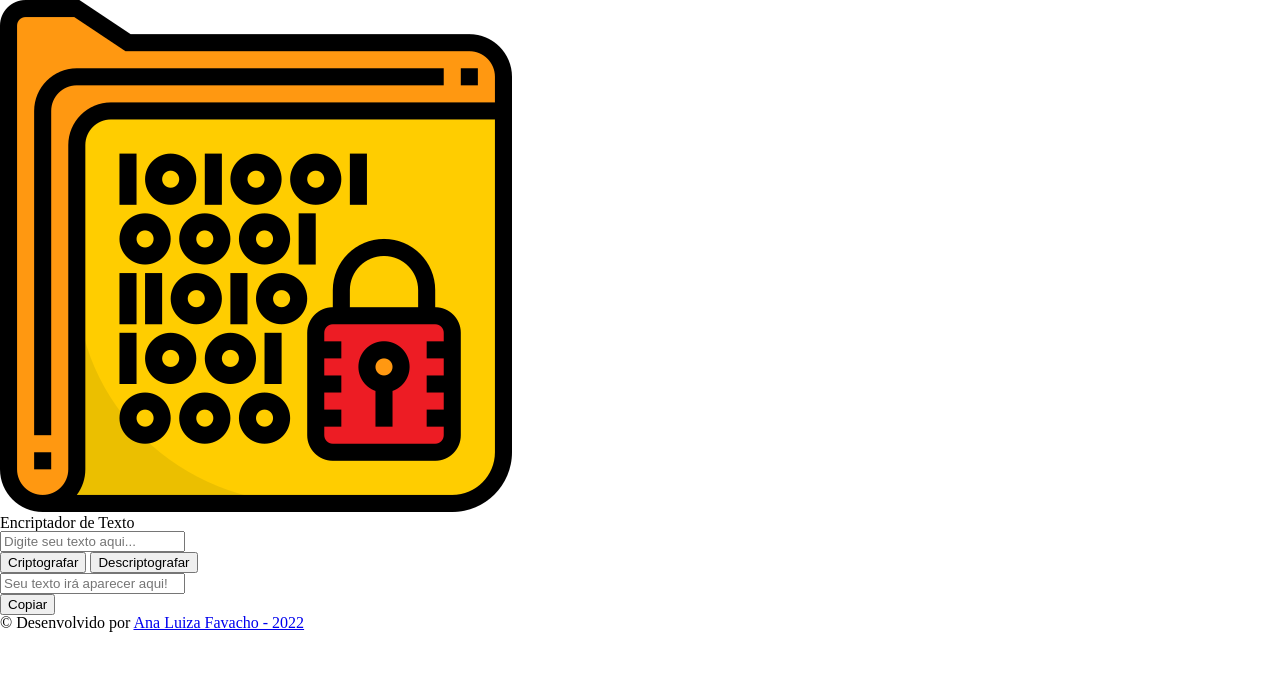
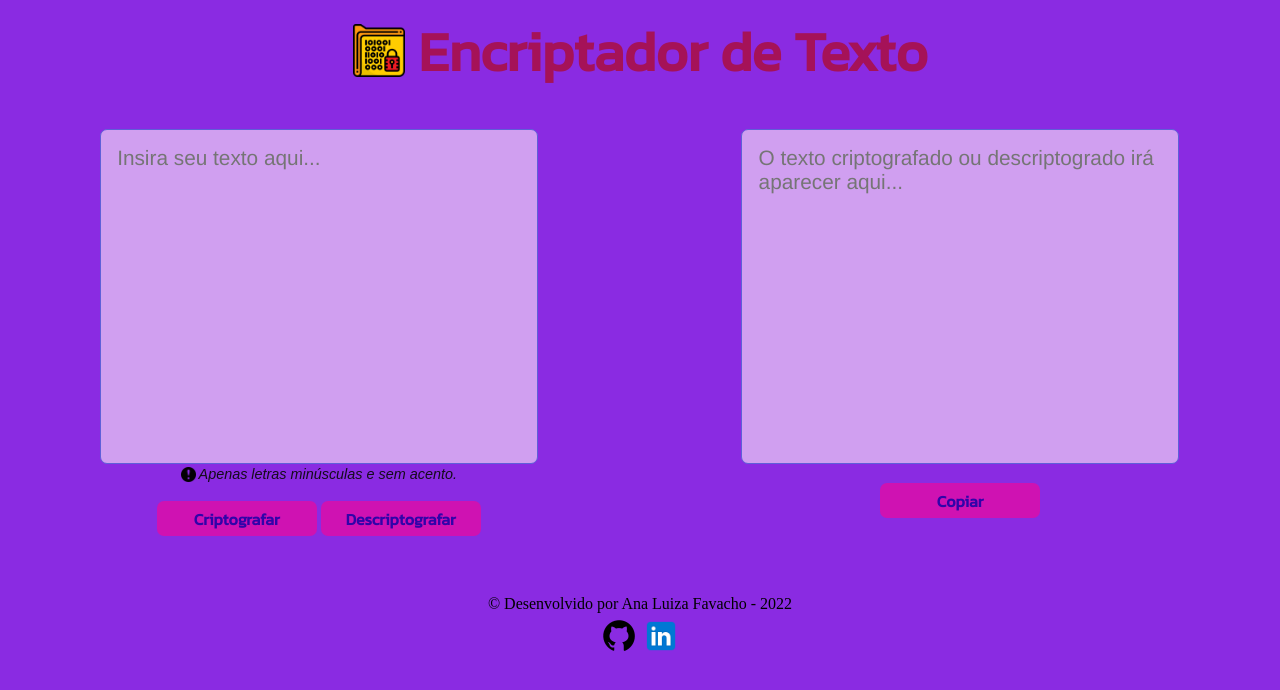
Before and after one commit to naluhfvc/Challenge-Decodificador-One, a plain HTML site: page index.html in a window 1280 px wide. Drawn offline with Linux system fonts and the light colour scheme.

Commit message:
HTML e CSS finalizado

```diff
--- a/index.html
+++ b/index.html
@@ -3,42 +3,45 @@
 
 <head>
     <meta charset="UTF-8">
+    <meta name="viewport" content="width=device-width, inital-scale=1.0">
     <title>Encriptador</title>
     <link rel="stylesheet" href="reset.css">
     <link rel="stylesheet" href="style.css">
+    <link href="https://fonts.googleapis.com/css2?family=Kanit&display=swap" rel="stylesheet">
 </head>
 
 <body>
 
     <header>
-        <div id="caixa-header">
-            <img src="imagens/logo.png" alt="Logo Encriptador">
-            <h1 class="titulo-principal">Encriptador de Texto</h1>
-        </div>
+        <img src="imagens/logo.png" alt="Logo Encriptador">
+        <h1>Encriptador de Texto</h1>
     </header>
 
     <main>
-        <div class="div-inserir">
-            <input class="input-texto" id="texto-inserido" type="text" placeholder="Digite seu texto aqui...">
-        </div>
+        <div class="caixa-area">
+            <textarea type="text" placeholder="Insira seu texto aqui..." class="caixa-texto"></textarea>
 
-        <div class="div-botoes">
+            <div class="caixa-atencao">
+                <img src="imagens/exclamacao.png"><p>Apenas letras minúsculas e sem acento.</p>
+            </div>
+
             <input type="button" value="Criptografar" class="botoes">
             <input type="button" value="Descriptografar" class="botoes">
         </div>
 
-        <div class="div-resultado">
-            <input class="input-texto" id="texto-resultado" placeholder="Seu texto irá aparecer aqui!">
-        </div>
-
-        <div class="botao-copiar">
-            <input type="button" value="Copiar">
+        <div class="caixa-area">
+            <textarea type="text" placeholder="O texto criptografado ou descriptogrado irá aparecer aqui..."
+                class="caixa-resultado"></textarea>
+            <input type="button" value="Copiar" class="botoes">
         </div>
     </main>
 
     <footer>
-        <p>&copy; Desenvolvido por <a href="https://github.com/naluhfvc" target="_blank" class="linkAutor"> Ana Luiza
-                Favacho - 2022</a></p>
+        <p>&copy; Desenvolvido por <a href="https://github.com/naluhfvc" target="_blank"> Ana Luiza Favacho</a> - 2022
+        </p>
+        <p><a href="https://github.com/naluhfvc" target="_blank"><img src="imagens/github.png"></a>
+            <a href="https://www.linkedin.com/in/luizafavacho-dev" target="_blank"><img src="imagens/linkedin.png"></a>
+        </p>
     </footer>
 </body>
 
--- a/style.css
+++ b/style.css
@@ -0,0 +1,124 @@
+body {
+    background: blueviolet;
+}
+
+header {
+    width: 100%;
+    padding: 1em 0;
+    text-align: center;
+}
+
+header img {
+    width: 2.2em;
+    margin-right: 7px;
+    vertical-align: top;
+}
+
+header h1 {
+    font-size: 2.3em;
+    display: inline;
+    font-family: 'Kanit', sans-serif;
+    font-weight: bold;
+    color: #a7104ae9;
+}
+
+main div {
+    text-align: center;
+    width: 100%;
+}
+
+main img {
+    width: 15px;
+    margin-right: 3px;
+}
+
+.caixa-texto,
+.caixa-resultado {
+    width: 70%;
+    height: 300px;
+    margin: 1em 10% 0 10%;
+    border-radius: 7px;
+    border-color: #5f5fd9;
+    background-color: #efd4f6b0;
+    resize: none;
+    padding: 0.8em;
+    font-size: 1.3em;
+    font-family: helvetica;
+    color: #000000c8;
+}
+
+.caixa-atencao p {
+    display: inline;
+    vertical-align: top;
+    font-size: 0.9em;
+    font-family: arial;
+    color: #090808e8;
+    font-style: italic;
+}
+
+.botoes {
+    border: none;
+    border-radius: 7px;
+    background-color: #d610afe9;
+    width: 10em;
+    height: 35px;
+    font-family: 'kanit', sans-serif;
+    font-weight: bold;
+    color: #3004a9;
+    font-size: 1em;
+    margin-bottom: 10px;
+    margin-top: 1em;
+}
+
+footer {
+    width: 100%;
+    margin-top: 15px;
+    padding-top: 1em;
+}
+
+footer p {
+    text-align: center;
+}
+
+footer a {
+    text-decoration: none;
+    color: #000000;
+}
+
+footer img {
+    width: 38px;
+    margin-top: 5px;
+}
+
+
+@media screen and (min-width:985px) {
+    body {
+        width: 100%;
+    }
+
+    header {
+        height: 60px;
+        font-size: 1.5em;
+    }
+
+    main div {
+        width: 45%;
+        display: inline-block;
+        vertical-align: top;
+        margin: 0 2.4%;
+    }
+
+    main .caixa-atencao {
+        display: block;
+        width: 300px;
+        margin: 0 auto;
+    }
+
+    footer {
+        display: flex;
+        margin-top: 18px;
+        padding-top: 2em;
+        flex-direction: column;
+    }
+
+}
```
Also changed, not shown: imagens/exclamacao.png (added), imagens/github.png (added), imagens/linkedin.png (added).
